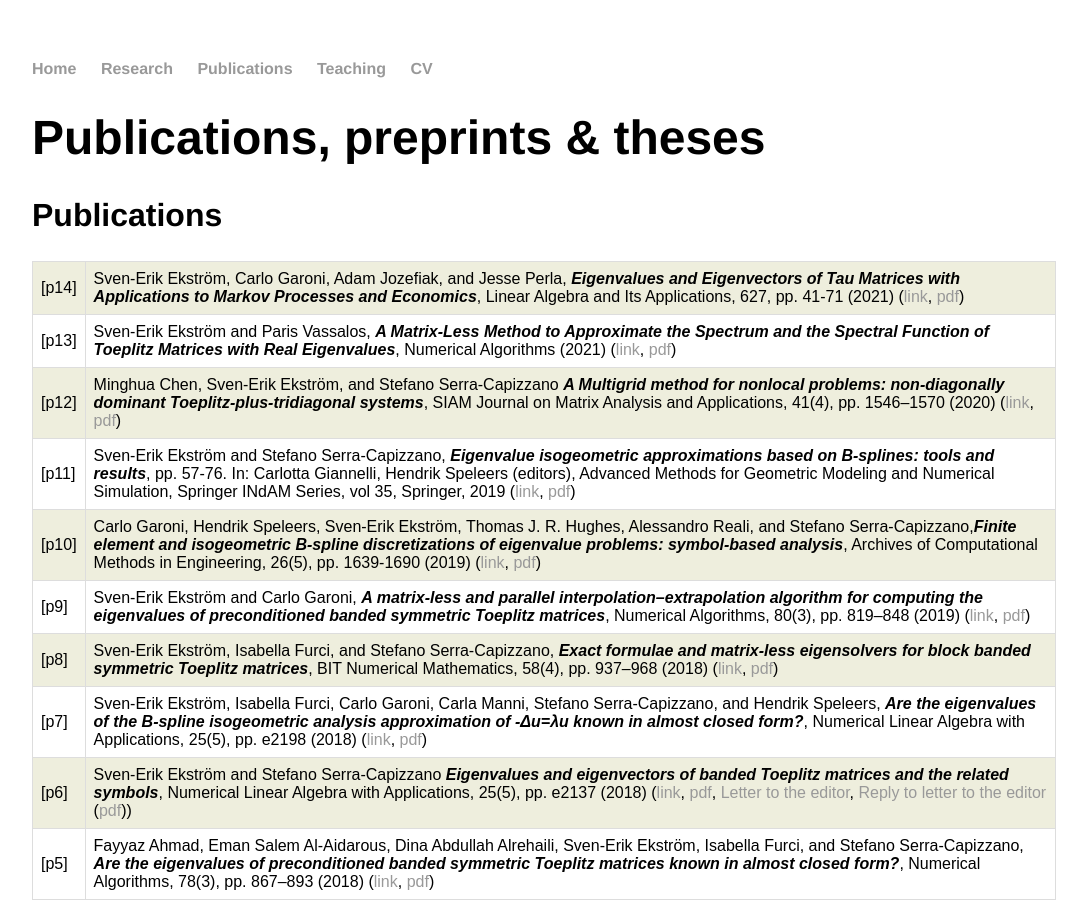
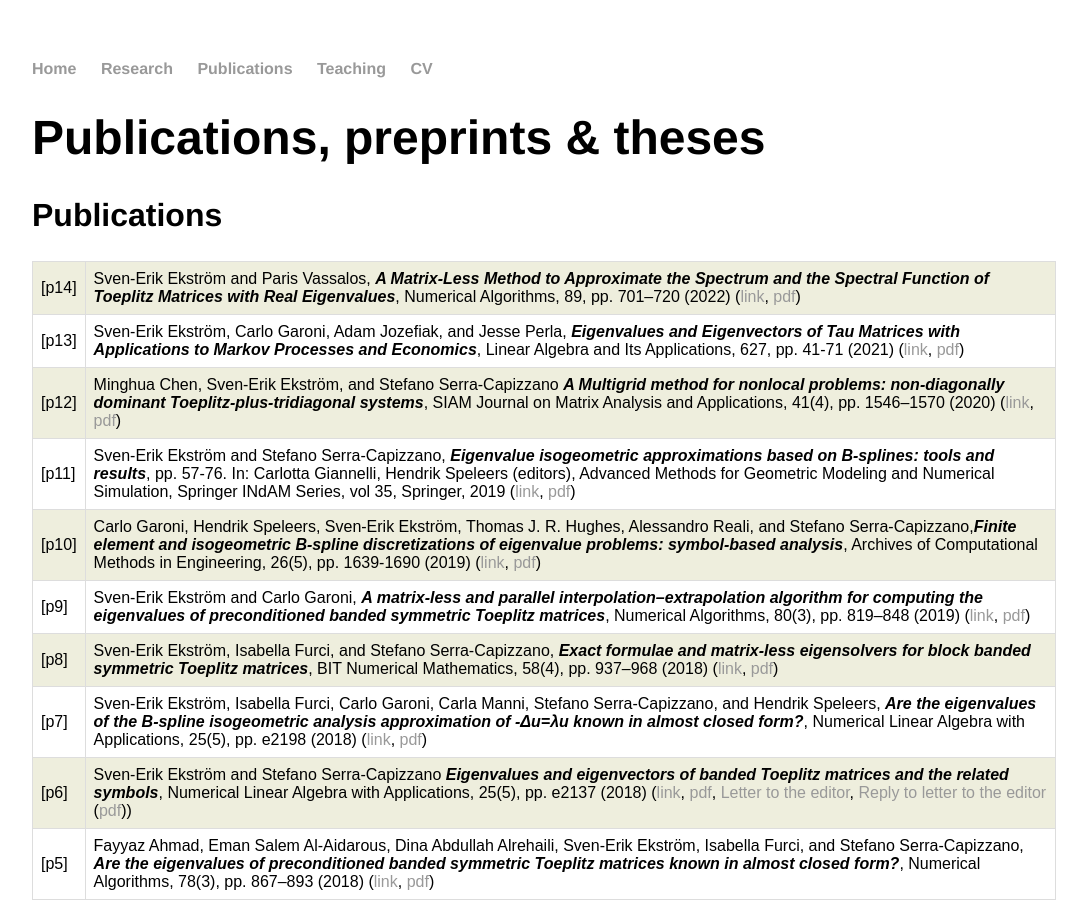
Before and after one commit to sverek/sverek.github.io, a Jekyll site: the page built from publications/index.html, in a window 1280 px wide and 900 px high. Shown: the whole window, without its empty margins (96-1183 px from the left). Built offline with Jekyll 4.4.1, drawn with Linux system fonts in a browser that asks for light colours.

Commit message:
updated publication list

```diff
--- a/publications/index.html
+++ b/publications/index.html
@@ -27,14 +27,14 @@ tr:nth-child(odd) {
 		<table>
 			<tr>
 				<td>[p14]</td>
-				<td>Sven-Erik Ekström, Carlo Garoni, Adam Jozefiak, and Jesse Perla, <i><b>Eigenvalues and Eigenvectors of Tau Matrices with Applications to Markov Processes and Economics</b></i>, Linear Algebra and Its Applications, 627, pp. 41-71 (2021) (<a href="https://doi.org/10.1016/j.laa.2021.06.005">link</a>, <a href="/publications/pdf/p14.pdf">pdf</a>)
+				<td>Sven-Erik Ekström and Paris Vassalos, <i><b>A Matrix-Less Method to Approximate the Spectrum and the Spectral Function of Toeplitz Matrices with Real Eigenvalues</b></i>,  Numerical Algorithms, 89, pp. 701–720 (2022) (<a href="https://doi.org/10.1007/s11075-021-01130-9">link</a>, <a href="/publications/pdf/p14.pdf">pdf</a>)
 				</td>
 			</tr>
 			<tr>
 				<td>[p13]</td>
-				<td>Sven-Erik Ekström and Paris Vassalos, <i><b>A Matrix-Less Method to Approximate the Spectrum and the Spectral Function of Toeplitz Matrices with Real Eigenvalues</b></i>,  Numerical Algorithms (2021) (<a href="https://doi.org/10.1007/s11075-021-01130-9">link</a>, <a href="/publications/pdf/p13.pdf">pdf</a>)
+				<td>Sven-Erik Ekström, Carlo Garoni, Adam Jozefiak, and Jesse Perla, <i><b>Eigenvalues and Eigenvectors of Tau Matrices with Applications to Markov Processes and Economics</b></i>, Linear Algebra and Its Applications, 627, pp. 41-71 (2021) (<a href="https://doi.org/10.1016/j.laa.2021.06.005">link</a>, <a href="/publications/pdf/p13.pdf">pdf</a>)
 				</td>
-		</tr>
+			</tr>
 			<tr>
 				<td>[p12]</td>
 				<td>Minghua Chen, Sven-Erik Ekström, and Stefano Serra-Capizzano <i><b>A Multigrid method for nonlocal problems: non-diagonally dominant Toeplitz-plus-tridiagonal systems</b></i>, SIAM Journal on Matrix Analysis and Applications, 41(4), pp. 1546–1570 (2020) (<a href="https://doi.org/10.1137/18M1210460">link</a>, <a href="/publications/pdf/p12.pdf">pdf</a>)
```
Also changed, not shown: 1 other file.
